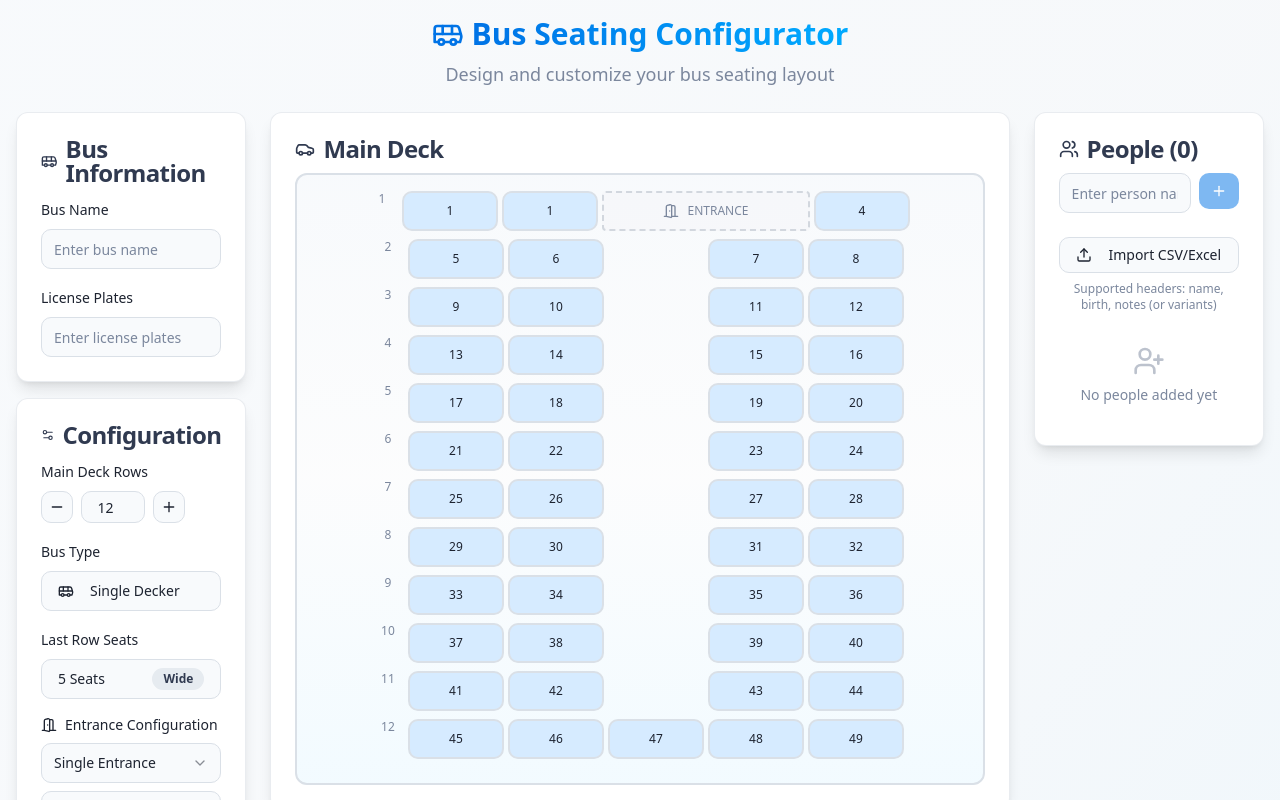
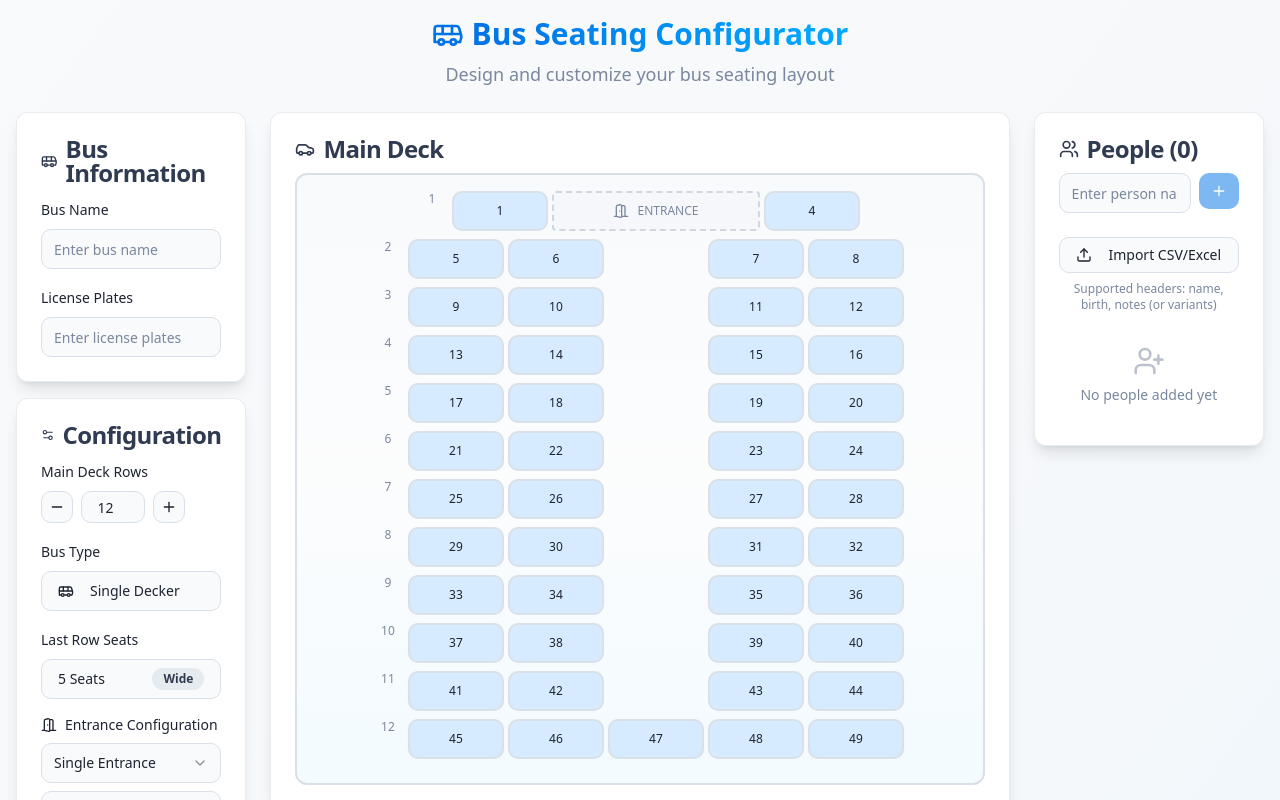
Before and after one commit to adamovic6666/bus-layout-builder, a React (Vite) app: page / in a window 1280 px wide. Shown: the top 800 px of the page. Built offline with nearby package versions, Linux system fonts and the light colour scheme; the HTML template or start-up script is replaced by a standard one.

Commit message:
Fix: Adjust entrance seat numbering

```diff
--- a/src/components/BusLayout.tsx
+++ b/src/components/BusLayout.tsx
@@ -273,15 +273,6 @@ export const BusLayout = ({ config, onToggleEmptySpace, onUpdateSeatNumber, onTo
               if (isEntranceRow && seatIndex === 1) {
                 return (
                   <React.Fragment key={`entrance-${row}`}>
-                    <Seat
-                      seatId={`${row}A`}
-                      displayLabel={seatNumberMap.get(`${row}A`) ?? ""}
-                      config={config}
-                      onToggleEmptySpace={onToggleEmptySpace}
-                      onUpdateSeatNumber={onUpdateSeatNumber}
-                      onToggleTourGuideSeat={onToggleTourGuideSeat}
-                      onSeatAssignment={onSeatAssignment}
-                    />
                     <div className="w-[208px] h-10 flex items-center justify-center gap-2 bg-muted/30 border-2 border-dashed border-muted-foreground/30 rounded text-xs text-muted-foreground font-medium">
                       <DoorOpen className="h-4 w-4" />
                       ENTRANCE
```
